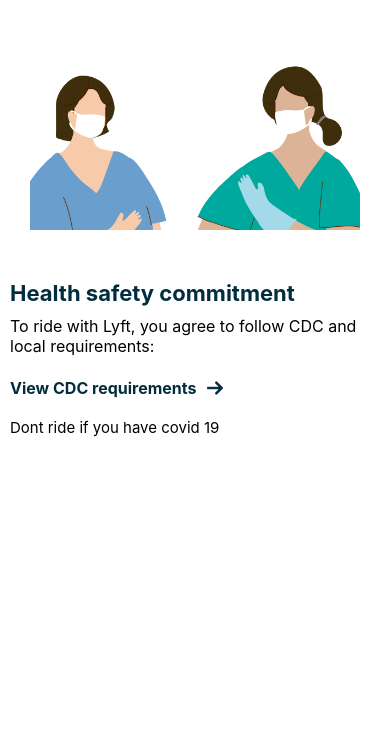
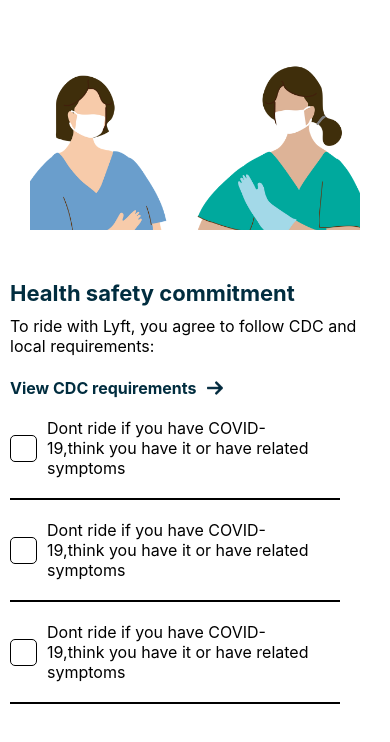
Before and after one commit to Kgd1z/lyft-cl, a React Native app: screen / in a window 390 px wide. Shown: the top 742 px of the page. Built offline with nearby package versions, Linux system fonts and the light colour scheme.

Commit message:
requirement

```diff
--- a/Components/Requirement.js
+++ b/Components/Requirement.js
@@ -1,18 +1,51 @@
 import React, { useState } from "react";
-import { StyleSheet, Text, View } from "react-native";
+import { StyleSheet, Text, View, TouchableOpacity, Image } from "react-native";
 
 export default function Requirement(props) {
+  const [selected, setselected] = useState(false);
   return (
     <View>
       <View style={{ flexDirection: "row", alignItems: "center" }}>
-        {/* <CheckBox
-          style={{ height: 30, width: 30, borderRadius: 5, marginRight: 15 }}
-          value={isSelected}
-          onValueChange={setSelection}
-        /> */}
+        <TouchableOpacity
+          onPress={() => {
+            if (selected === true) {
+              setselected(false);
+            } else {
+              setselected(true);
+            }
+          }}
+        >
+          <View
+            style={{
+              width: 27,
+              height: 27,
+              borderColor: "black",
+              borderWidth: 1,
+              borderRadius: 5,
+              alignItems: "center",
+              justifyContent: "center",
+            }}
+          >
+            {selected ? (
+              <Image
+                style={{ height: 20, width: 20 }}
+                source={require("../assets/tick.png")}
+              />
+            ) : null}
+          </View>
+        </TouchableOpacity>
 
-        <Text style={{ fontSize: 15 }}>{props.title}</Text>
+        <Text style={{ fontSize: 16, paddingLeft: 10 }}>{props.title}</Text>
       </View>
+
+      <View
+        style={{
+          width: 330,
+          borderColor: "black",
+          borderWidth: 0.5,
+          marginTop: 20,
+        }}
+      ></View>
     </View>
   );
 }
--- a/Screens/HealthScreen.js
+++ b/Screens/HealthScreen.js
@@ -41,8 +41,14 @@
             source={require("../assets/rightarr.png")}
           />
         </View>
-        <View style={{ paddingTop: 20 }}>
-          <Requirement title="Dont ride if you have covid 19" />
+        <View style={{ paddingTop: 20, width: 300 }}>
+          <Requirement title="Dont ride if you have COVID-19,think you have it or have related symptoms" />
+        </View>
+        <View style={{ paddingTop: 20, width: 300 }}>
+          <Requirement title="Dont ride if you have COVID-19,think you have it or have related symptoms" />
+        </View>
+        <View style={{ paddingTop: 20, width: 300 }}>
+          <Requirement title="Dont ride if you have COVID-19,think you have it or have related symptoms" />
         </View>
       </View>
     </View>
--- a/package.json
+++ b/package.json
@@ -16,6 +16,7 @@
     "react-native-confirmation-code-input": "^1.0.4",
     "react-native-elements": "^3.4.1",
     "react-native-phone-number-input": "^2.1.0",
+    "react-native-safe-area-context": "^3.2.0",
     "react-native-vector-icons": "^8.1.0",
     "react-native-web": "~0.13.12"
   },
```
Also changed, not shown: assets/tick.png (added), 1 other file (tests, documents, lock files or other folders).
